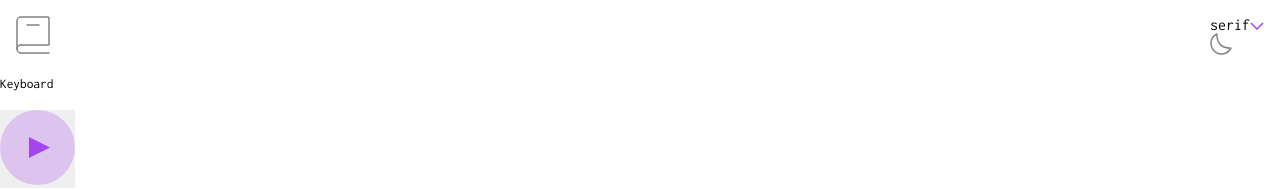
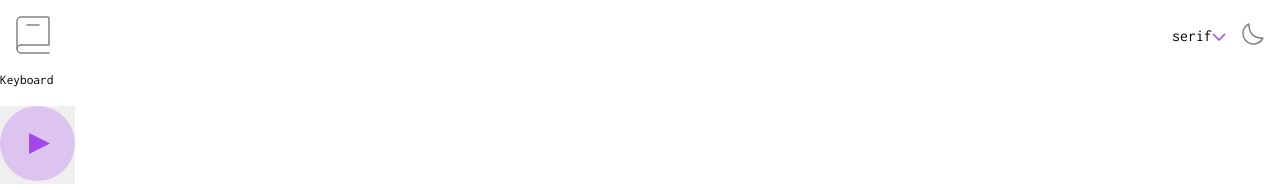
Before and after one commit to sammyodiagbe/brainbook, a React (Create React App) app: page / in a window 1280 px wide. Shown: the top 190 px of the page. Built offline with nearby package versions, Linux system fonts and the light colour scheme; some icons are missing.

Commit message:
styling up

```diff
--- a/src/App.js
+++ b/src/App.js
@@ -90,7 +90,10 @@ function App() {
               <IconArrowDown />
             </div>
             <div className="theme-toggle">
-              <div className="toggle-container"></div>
+              <div className="toggle-container">
+                <label htmlFor="toggle"></label>
+                <input type={"checkbox"} id="toggle" name="toggle" hidden />
+              </div>
               <MoonIcon />
             </div>
           </div>
--- a/src/styles/index.css
+++ b/src/styles/index.css
@@ -54,5 +54,21 @@ div.brainbook nav.nav {
       -ms-flex-pack: justify;
           justify-content: space-between;
   padding: 1em;
+  -webkit-box-align: center;
+      -ms-flex-align: center;
+          align-items: center;
+}
+
+div.brainbook nav.nav div.nav-side {
+  display: -webkit-box;
+  display: -ms-flexbox;
+  display: flex;
+  -webkit-box-align: center;
+      -ms-flex-align: center;
+          align-items: center;
+}
+
+div.brainbook nav.nav div.nav-side div.custom-drop-down {
+  margin-right: 1em;
 }
 /*# sourceMappingURL=index.css.map */
--- a/src/styles/index.scss
+++ b/src/styles/index.scss
@@ -1,4 +1,5 @@
 $padding: 1em;
+$margin-right: 1em;
  @font-face {
     font-family: "Inconsolata-bold";
     src: url("./fonts/inconsolata/static/Inconsolata-Bold.ttf");
@@ -55,5 +56,17 @@ $padding: 1em;
       display: flex;
       justify-content: space-between;
       padding: $padding;
+      align-items: center;
+
+      div.nav-side {
+         display: flex;
+         align-items: center;
+         div.custom-drop-down {
+            margin-right: $margin-right;
+         }
+
+         div.theme-toggle {}
+         div.toggle-container{}
+      }
     }
  }
```
Also changed, not shown: 1 other file (tests, documents, lock files or other folders).
